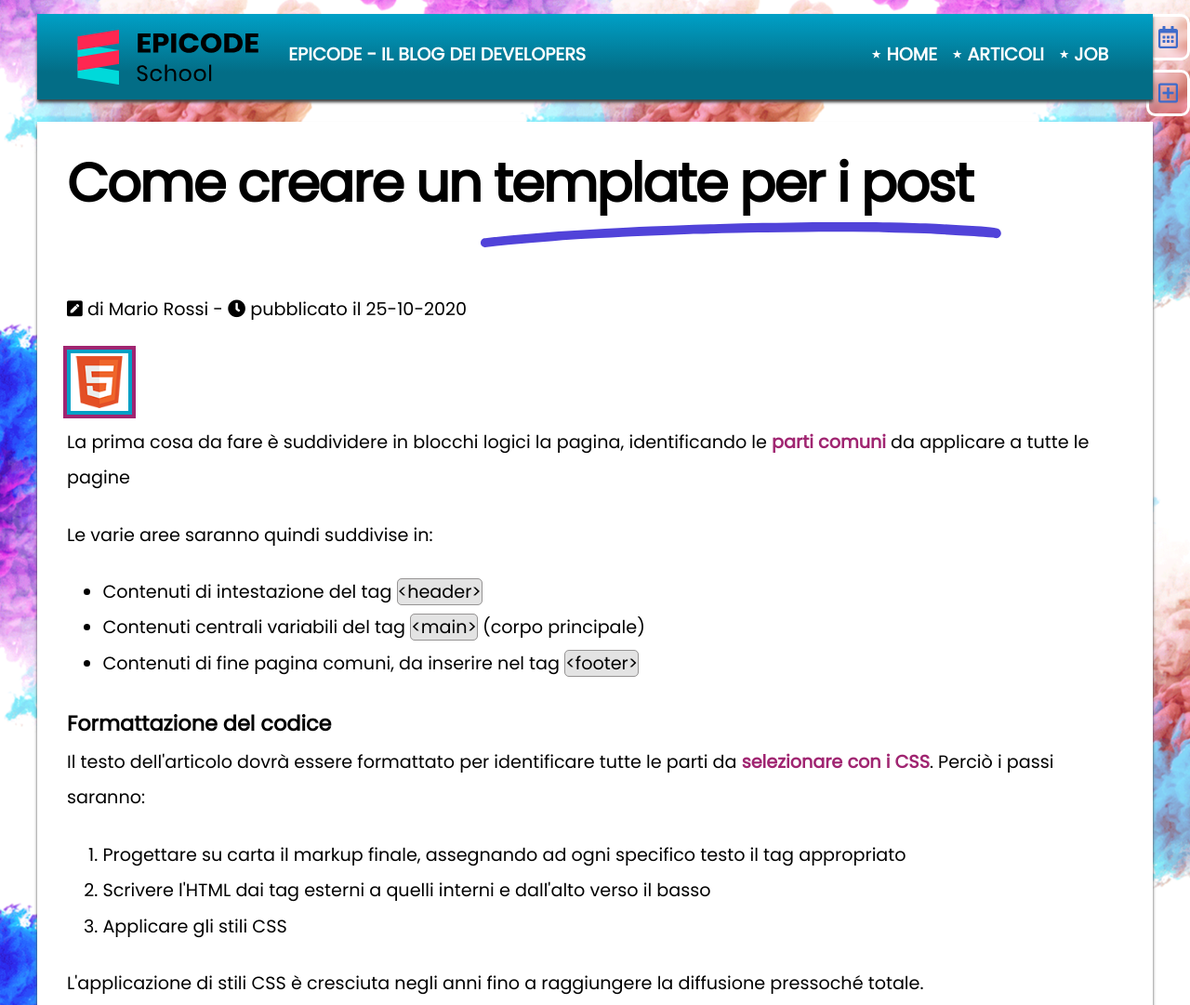
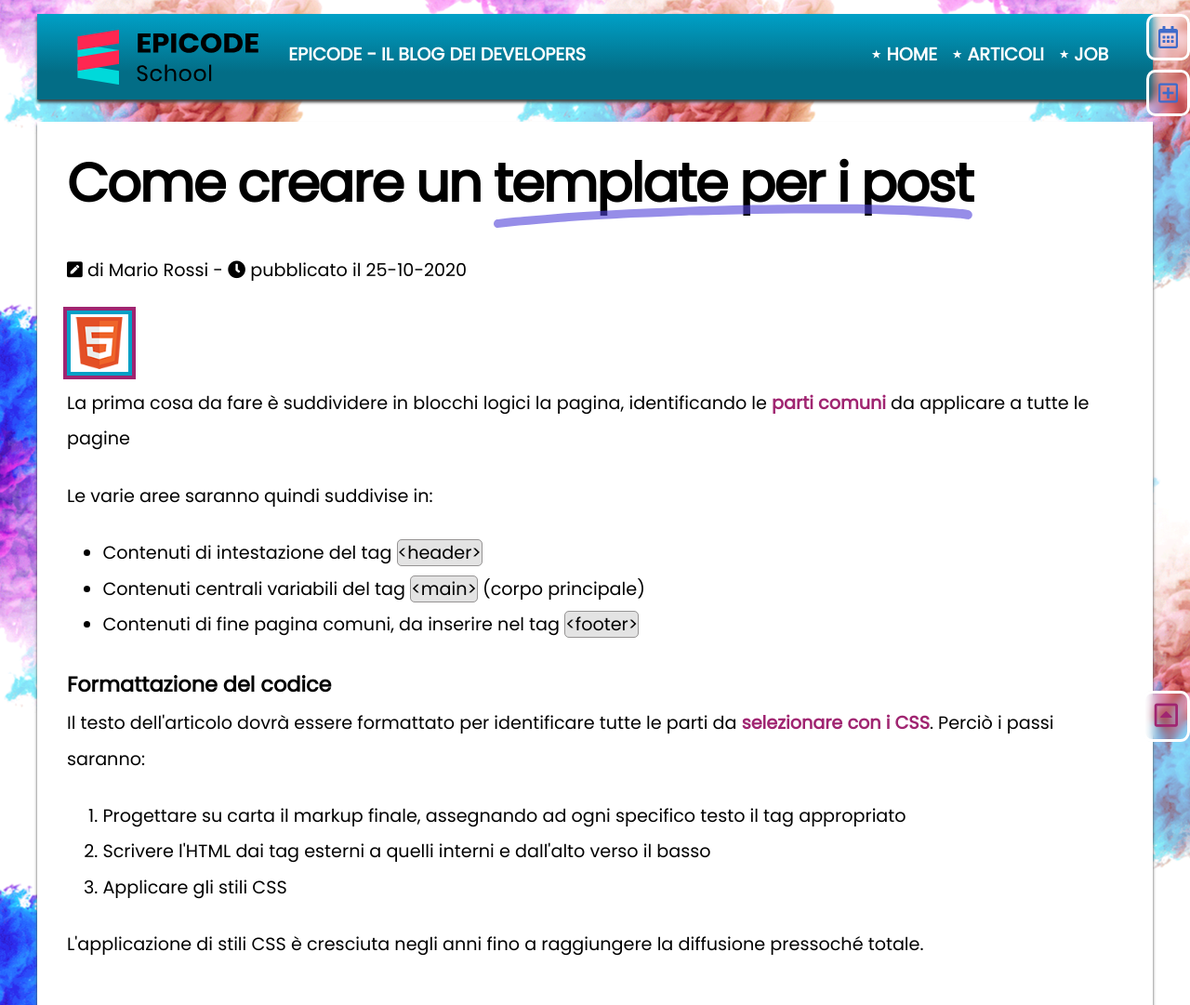
Before and after one commit to DennisLoiak11/fs0123-Dennis-De-Biasi, a plain HTML site: page m2/s1/g2/esercizio-giornalero/articolo.html in a window 1280 px wide. Shown: the top 1081 px of the page at 93% size. Drawn offline with Linux system fonts and the light colour scheme.

Commit message:
finish-commit

```diff
--- a/m2/s1/g2/esercizio-giornalero/articolo.html
+++ b/m2/s1/g2/esercizio-giornalero/articolo.html
@@ -41,8 +41,13 @@
     <main>
         <article class="clearfix">
             <div class="title">
-            <h1>Come creare un template per i post </h1>
-            <img src="assets/img/underline.svg">
+            <h1>Come creare un
+                <span>
+                template per i post
+                <img src="assets/img/underline.svg">
+                </span>
+            </h1>
+
             </div> <!--title-->
 
             <p><i class="fas fa-pen-square"></i> di Mario Rossi - <span><i class="fas fa-clock"></i> pubblicato il
--- a/m2/s1/g2/esercizio-giornalero/assets/css/style.css
+++ b/m2/s1/g2/esercizio-giornalero/assets/css/style.css
@@ -40,6 +40,15 @@ hr {
     backdrop-filter: blur(5px);
   }
 
+  /*ICONE BLU*/
+  @media screen and (max-width: 699px) {
+    .icone{
+      position: fixed;
+      bottom: 100px;
+      right: 0;
+    }
+  }
+
 /* HEADER */
 header {
   background: rgb(0, 160, 198);
@@ -56,14 +65,19 @@ header {
   z-index: 1;
 }
 
+@media screen and (min-width: 700px){
+  .icone{
+    position: absolute;
+    right: 0px;
+    z-index: 2;
+  }
+}
+
 @media screen and (min-width: 800px) {
   header {
     padding: 1em;
   }
-  .icone{
-    position: absolute;
-    right: 0px;
-  }
+
 }
 
 @media screen and (max-width: 1199px) {
@@ -157,6 +171,18 @@ h1 {
   letter-spacing: -0.03em;
   margin-bottom: 0.7em;
 }
+span{
+  position: relative;
+  display: inline-block;
+}
+
+h1 img{
+  position: absolute;
+  top: 80%;
+  left: 0;
+  width: 100%;
+  opacity: 0.6;
+}
 
 p,
 address,
@@ -213,12 +239,6 @@ h1 + p {
   }
   section {
     border-radius: 20px;
-  }
-  .title img{
-    position: relative;
-    left: 445px;
-    width: 560px;
-    bottom: 35px;
   }
 }
 
@@ -377,7 +397,8 @@ footer {
   font-size: 1.2rem;
 }
 footer .bottone{
-  position: absolute;
+  position: fixed;
+  bottom: 0;
   right: 0;
   font-size: 1.5em;
   color: #a02571;
@@ -388,13 +409,6 @@ footer i{
   border-radius: 20%;
   padding: 10px;
   backdrop-filter: blur(5px);
-}
-
-@media screen and (max-width: 1199px){
-  .icone{
-    position: absolute;
-    top: 2400px;
-  }
 }
 
 @media screen and (min-width: 800px) {
```
